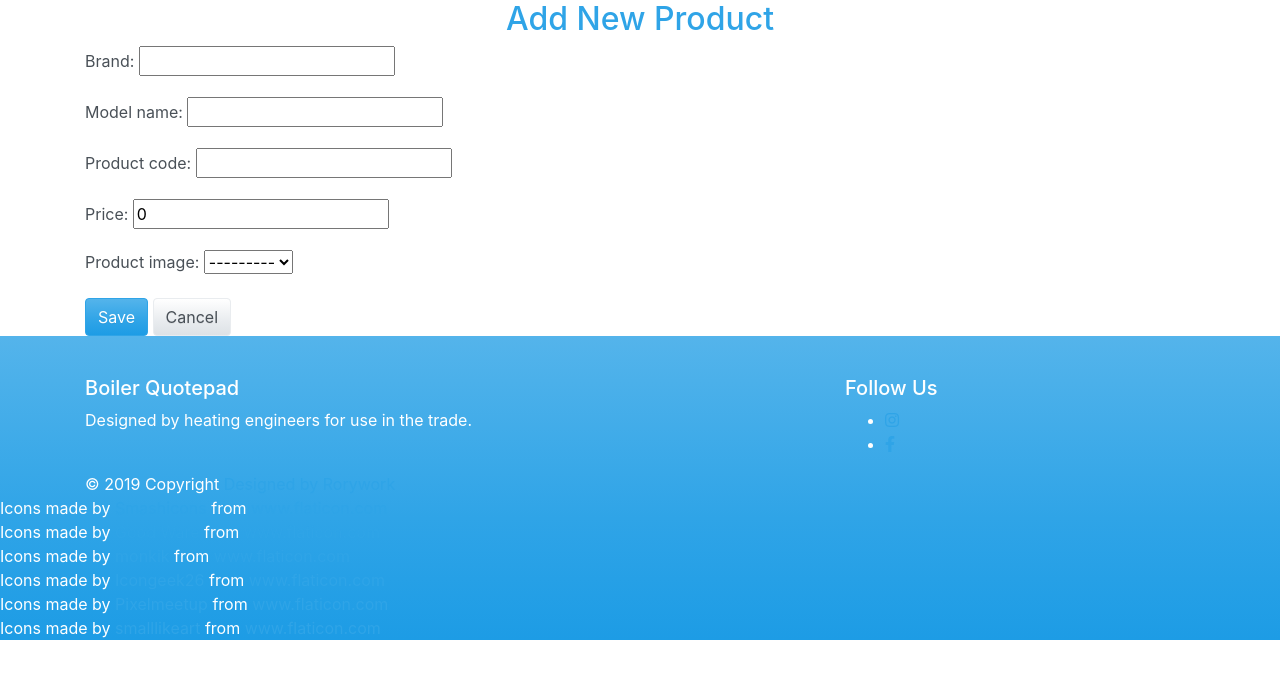
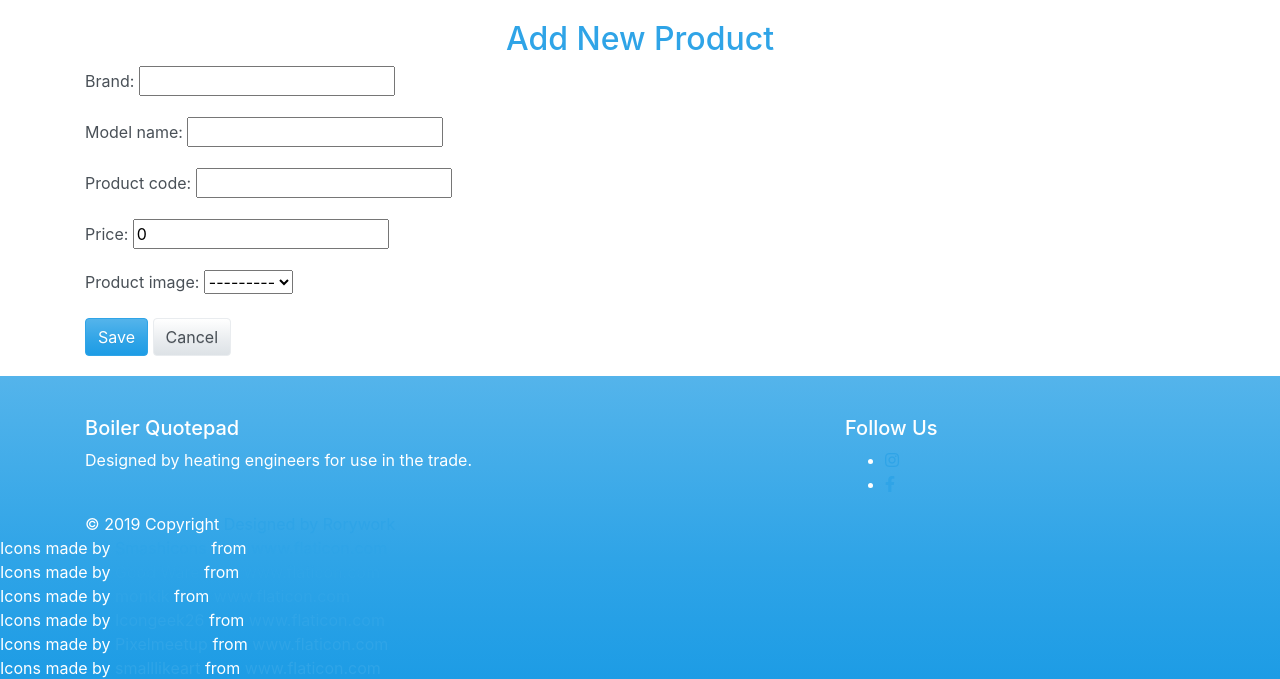
Before and after one commit to Rorywork/bquotepad, a Django app: page /productpricecreate/ in a window 1280 px wide. Shown: the part 56-735 px from the top of the page. Run offline with Django 3.2, Linux system fonts and the light colour scheme; data comes from the database, SQL or seed files in the repository; some libraries are stand-ins or nearby versions.

Commit message:
Added margin to container on edit product page

```diff
--- a/src/static/main.css
+++ b/src/static/main.css
@@ -145,3 +145,8 @@ h1{
 h1{
   font-size: 2rem;
 }
+
+.edit-product-container{
+  margin-top: 20px;
+  margin-bottom: 20px;
+}
--- a/src/templates/quotepad/productprice_form.html
+++ b/src/templates/quotepad/productprice_form.html
@@ -2,7 +2,7 @@
 
     {% block content %}
 
-    <div class="container">
+    <div class="container edit-product-container">
 
        <h1>{{ form_instructions }}</h1>
 
```
